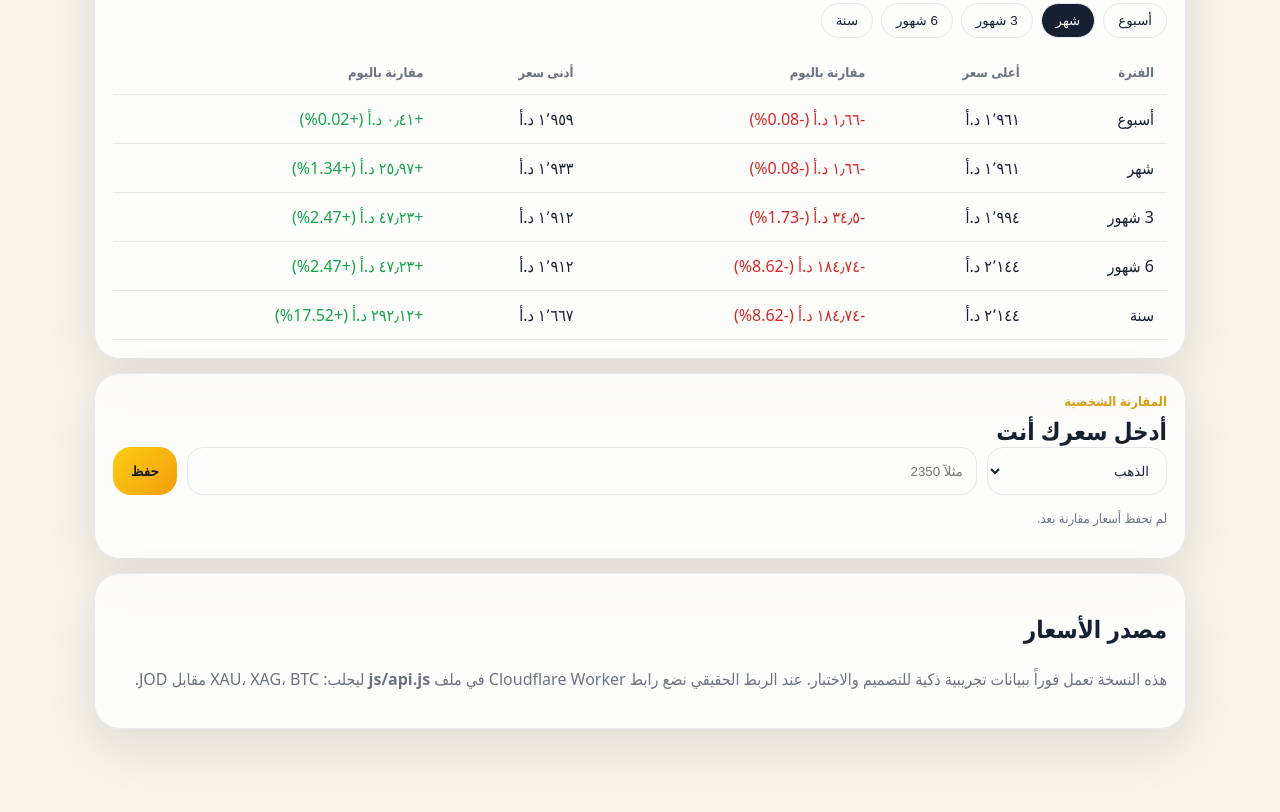
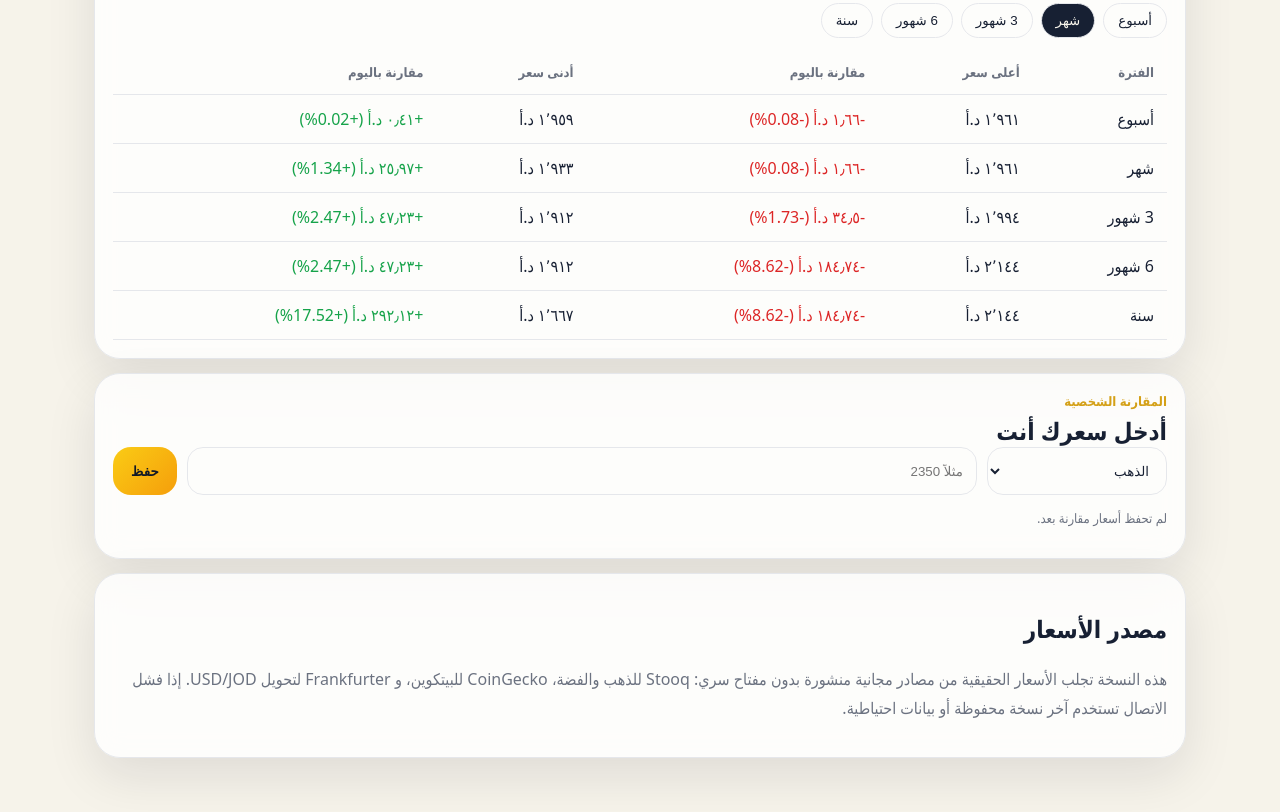
Before and after one commit to aljwaal1/Goldiphone, a plain HTML site: page index.html in a window 1280 px wide. Shown: the part 1302-2114 px from the top of the page. Drawn offline with Linux system fonts and the light colour scheme.

Commit message:
Add files via upload

```diff
--- a/index.html
+++ b/index.html
@@ -80,7 +80,7 @@
 
       <section class="card note-card">
         <h2>مصدر الأسعار</h2>
-        <p>هذه النسخة تعمل فوراً ببيانات تجريبية ذكية للتصميم والاختبار. عند الربط الحقيقي نضع رابط Cloudflare Worker في ملف <b>js/api.js</b> ليجلب: XAU، XAG، BTC مقابل JOD.</p>
+        <p>هذه النسخة تجلب الأسعار الحقيقية من مصادر مجانية منشورة بدون مفتاح سري: Stooq للذهب والفضة، CoinGecko للبيتكوين، و Frankfurter لتحويل USD/JOD. إذا فشل الاتصال تستخدم آخر نسخة محفوظة أو بيانات احتياطية.</p>
       </section>
     </main>
   </div>
```
